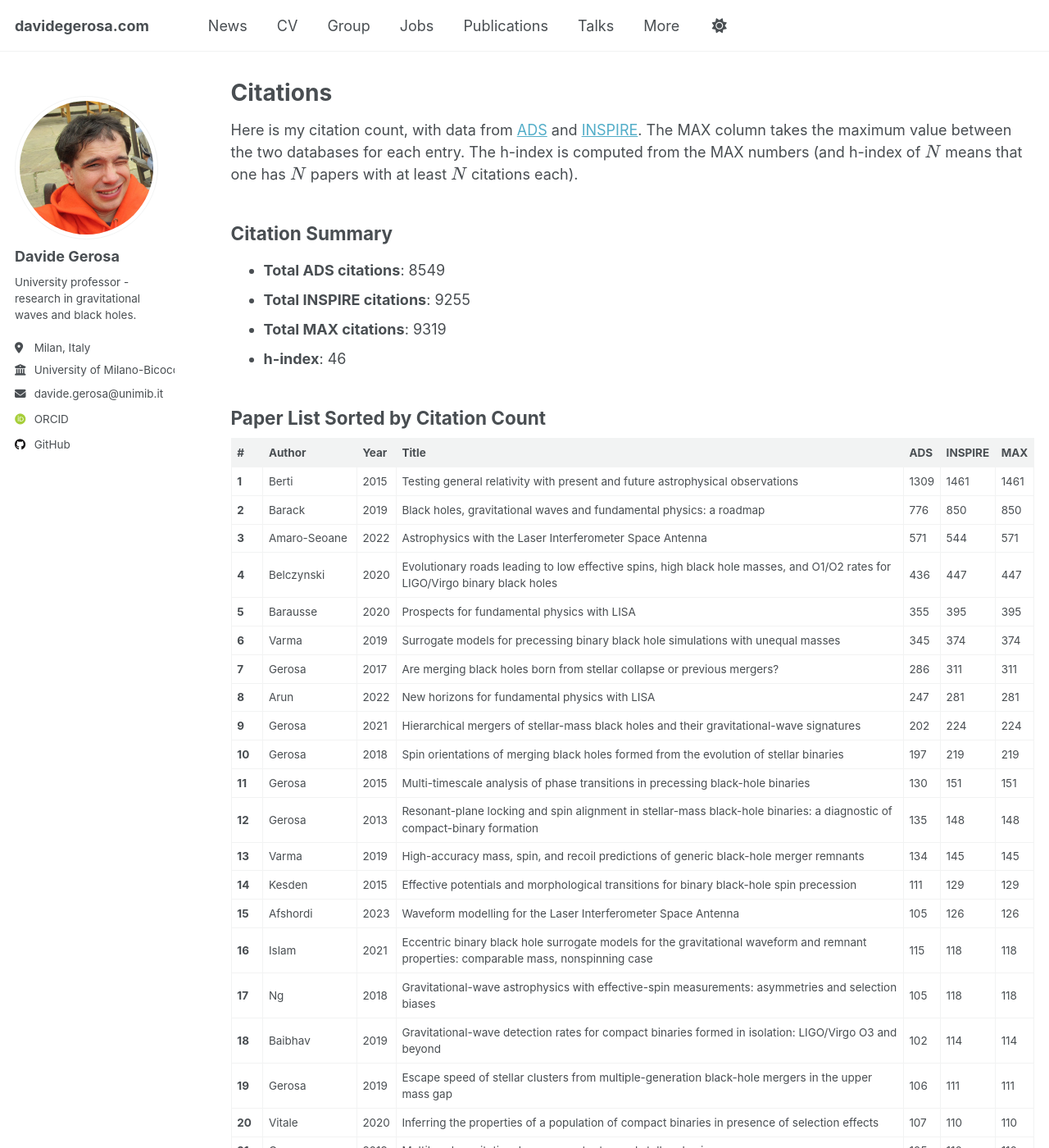
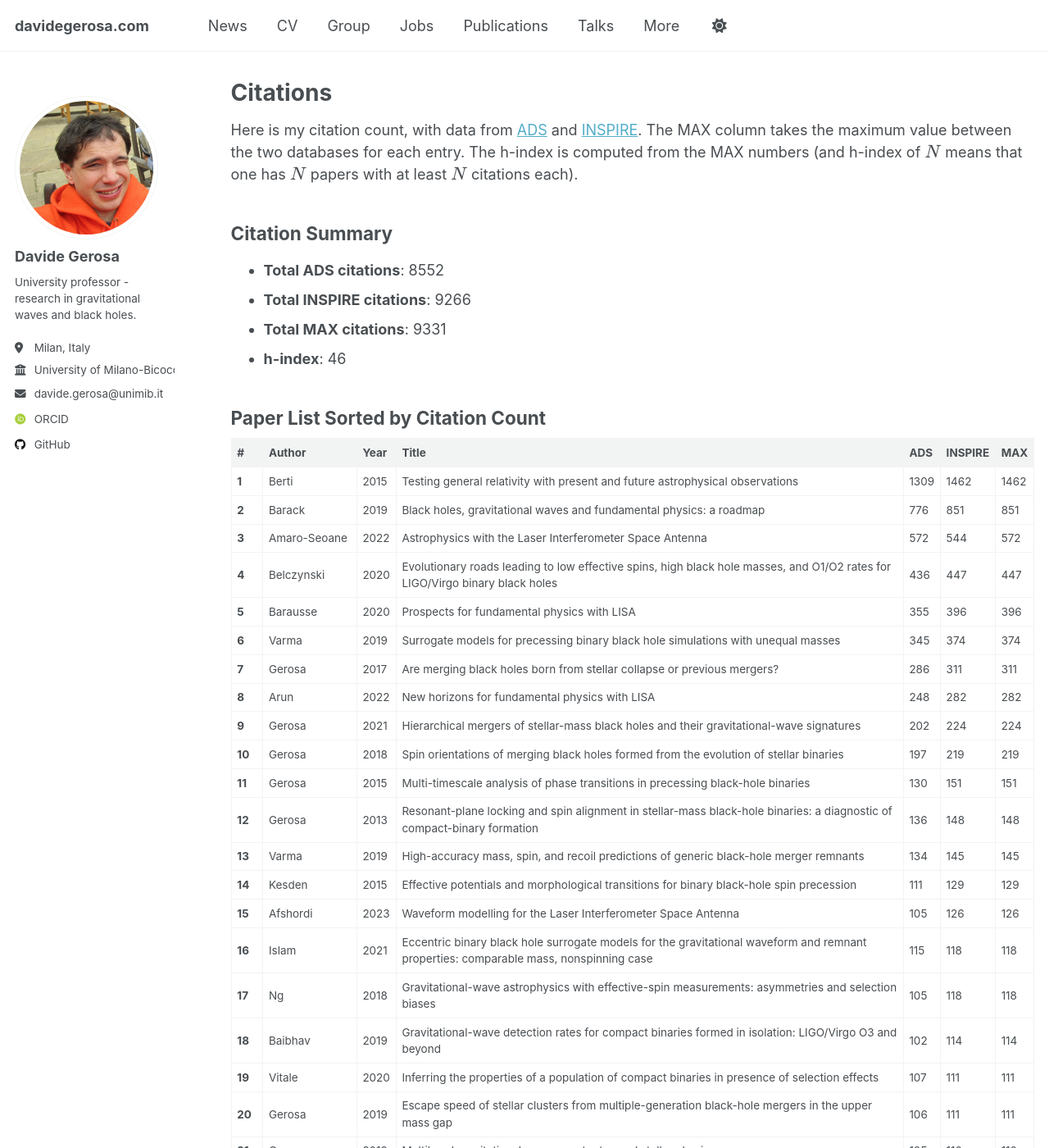
Before and after one commit to dgerosa/website, a Jekyll site: the page built from _pages/citations.md, in a window 1280 px wide and 1400 px high. Shown: the whole window at 82% size. Built offline with Jekyll 4.4.1, drawn with Linux system fonts in a browser that asks for light colours; some web fonts are replaced; some of the changed text lies outside the part shown.

Commit message:
updated from dgerosa/cv

```diff
--- a/_pages/_citations.md
+++ b/_pages/_citations.md
@@ -1,34 +1,34 @@
 ## Citation Summary
 
-- **Total ADS citations**: 8549
-- **Total INSPIRE citations**: 9255
-- **Total MAX citations**: 9319
+- **Total ADS citations**: 8552
+- **Total INSPIRE citations**: 9266
+- **Total MAX citations**: 9331
 - **h-index**: 46
 
 ## Paper List Sorted by Citation Count
 
 | # | Author | Year | Title | ADS | INSPIRE | MAX |
 |---|--------|------|-------|-----|---------|-----|
-| **1** | Berti | 2015 | Testing general relativity with present and future astrophysical observations | 1309 | 1461 | 1461 |
-| **2** | Barack | 2019 | Black holes, gravitational waves and fundamental physics: a roadmap | 776 | 850 | 850 |
-| **3** | Amaro-Seoane | 2022 | Astrophysics with the Laser Interferometer Space Antenna | 571 | 544 | 571 |
+| **1** | Berti | 2015 | Testing general relativity with present and future astrophysical observations | 1309 | 1462 | 1462 |
+| **2** | Barack | 2019 | Black holes, gravitational waves and fundamental physics: a roadmap | 776 | 851 | 851 |
+| **3** | Amaro-Seoane | 2022 | Astrophysics with the Laser Interferometer Space Antenna | 572 | 544 | 572 |
 | **4** | Belczynski | 2020 | Evolutionary roads leading to low effective spins, high black hole masses, and O1/O2 rates for LIGO/Virgo binary black holes | 436 | 447 | 447 |
-| **5** | Barausse | 2020 | Prospects for fundamental physics with LISA | 355 | 395 | 395 |
+| **5** | Barausse | 2020 | Prospects for fundamental physics with LISA | 355 | 396 | 396 |
 | **6** | Varma | 2019 | Surrogate models for precessing binary black hole simulations with unequal masses | 345 | 374 | 374 |
 | **7** | Gerosa | 2017 | Are merging black holes born from stellar collapse or previous mergers? | 286 | 311 | 311 |
-| **8** | Arun | 2022 | New horizons for fundamental physics with LISA | 247 | 281 | 281 |
+| **8** | Arun | 2022 | New horizons for fundamental physics with LISA | 248 | 282 | 282 |
 | **9** | Gerosa | 2021 | Hierarchical mergers of stellar-mass black holes and their gravitational-wave signatures | 202 | 224 | 224 |
 | **10** | Gerosa | 2018 | Spin orientations of merging black holes formed from the evolution of stellar binaries | 197 | 219 | 219 |
 | **11** | Gerosa | 2015 | Multi-timescale analysis of phase transitions in precessing black-hole binaries | 130 | 151 | 151 |
-| **12** | Gerosa | 2013 | Resonant-plane locking and spin alignment in stellar-mass black-hole binaries: a diagnostic of compact-binary formation | 135 | 148 | 148 |
+| **12** | Gerosa | 2013 | Resonant-plane locking and spin alignment in stellar-mass black-hole binaries: a diagnostic of compact-binary formation | 136 | 148 | 148 |
 | **13** | Varma | 2019 | High-accuracy mass, spin, and recoil predictions of generic black-hole merger remnants | 134 | 145 | 145 |
 | **14** | Kesden | 2015 | Effective potentials and morphological transitions for binary black-hole spin precession | 111 | 129 | 129 |
 | **15** | Afshordi | 2023 | Waveform modelling for the Laser Interferometer Space Antenna | 105 | 126 | 126 |
 | **16** | Islam | 2021 | Eccentric binary black hole surrogate models for the gravitational waveform and remnant properties: comparable mass, nonspinning case | 115 | 118 | 118 |
 | **17** | Ng | 2018 | Gravitational-wave astrophysics with effective-spin measurements: asymmetries and selection biases | 105 | 118 | 118 |
 | **18** | Baibhav | 2019 | Gravitational-wave detection rates for compact binaries formed in isolation: LIGO/Virgo O3 and beyond | 102 | 114 | 114 |
-| **19** | Gerosa | 2019 | Escape speed of stellar clusters from multiple-generation black-hole mergers in the upper mass gap | 106 | 111 | 111 |
-| **20** | Vitale | 2020 | Inferring the properties of a population of compact binaries in presence of selection effects | 107 | 110 | 110 |
+| **19** | Vitale | 2020 | Inferring the properties of a population of compact binaries in presence of selection effects | 107 | 111 | 111 |
+| **20** | Gerosa | 2019 | Escape speed of stellar clusters from multiple-generation black-hole mergers in the upper mass gap | 106 | 111 | 111 |
 | **21** | Gerosa | 2019 | Multiband gravitational-wave event rates and stellar physics | 105 | 110 | 110 |
 | **22** | Vitale | 2017 | Impact of Bayesian priors on the characterization of binary black hole coalescences | 85 | 97 | 97 |
 | **23** | Gerosa | 2016 | PRECESSION: Dynamics of spinning black-hole binaries with python | 88 | 94 | 94 |
@@ -154,27 +154,27 @@
 | Journal | Paper Count |
 |---------|--------------|
 | PRD | 55 |
+| arXiv | 12 |
 | MNRAS | 12 |
-| arXiv | 12 |
 | CQG | 10 |
 | PRL | 9 |
 | A&A | 4 |
 | APJ | 3 |
 | LRR | 2 |
-| Symmetry | 1 |
+| GRG | 1 |
+| CURJ | 1 |
+| iScience | 1 |
 | JOSS | 1 |
-| Lincei | 1 |
 | PhD thesis | 1 |
 | PRR | 1 |
-| GRG | 1 |
+| Lincei | 1 |
+| Symmetry | 1 |
 | Moriond | 1 |
+| AaSSP | 1 |
 | IAU | 1 |
 | NatAstro | 1 |
 | book | 1 |
 | JoPCS | 1 |
-| iScience | 1 |
-| AaSSP | 1 |
-| CURJ | 1 |
 
 ## Papers per arXiv category
 
```
Also changed, not shown: other parts of _pages/_citations.md (+11 -11 lines).
